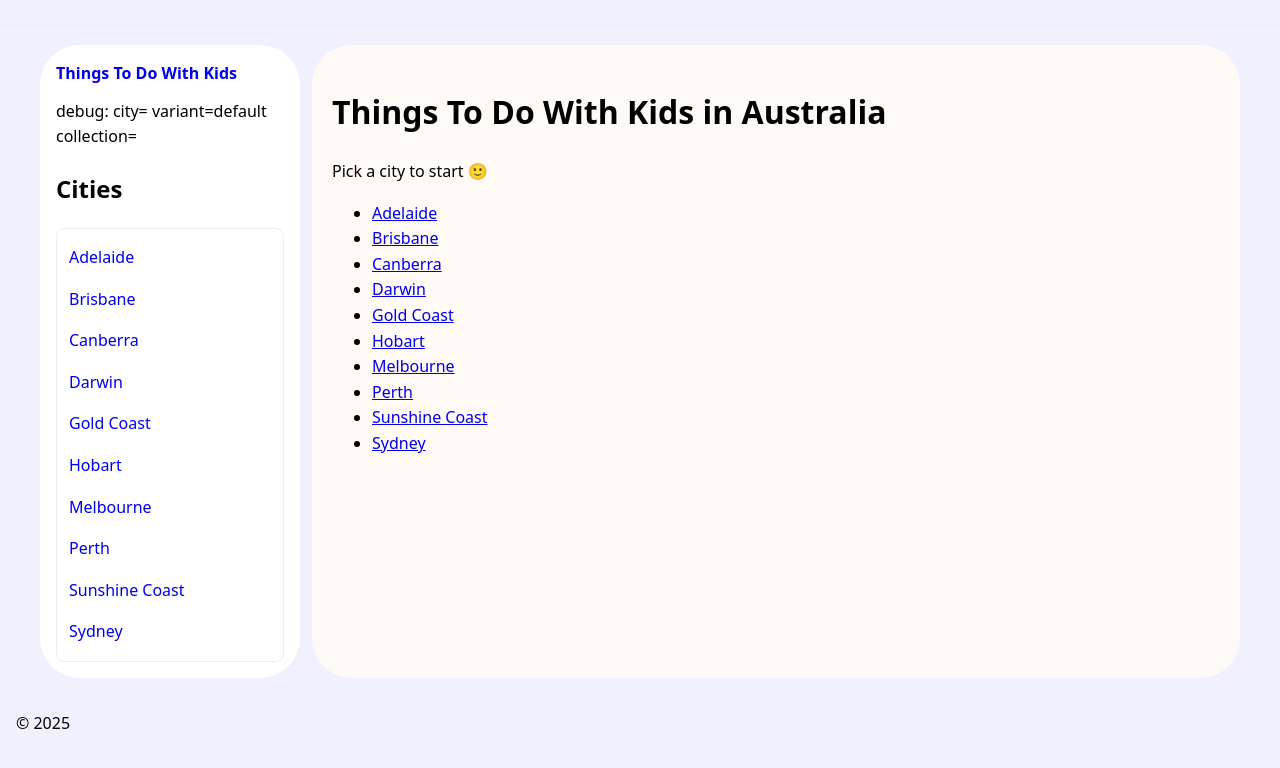
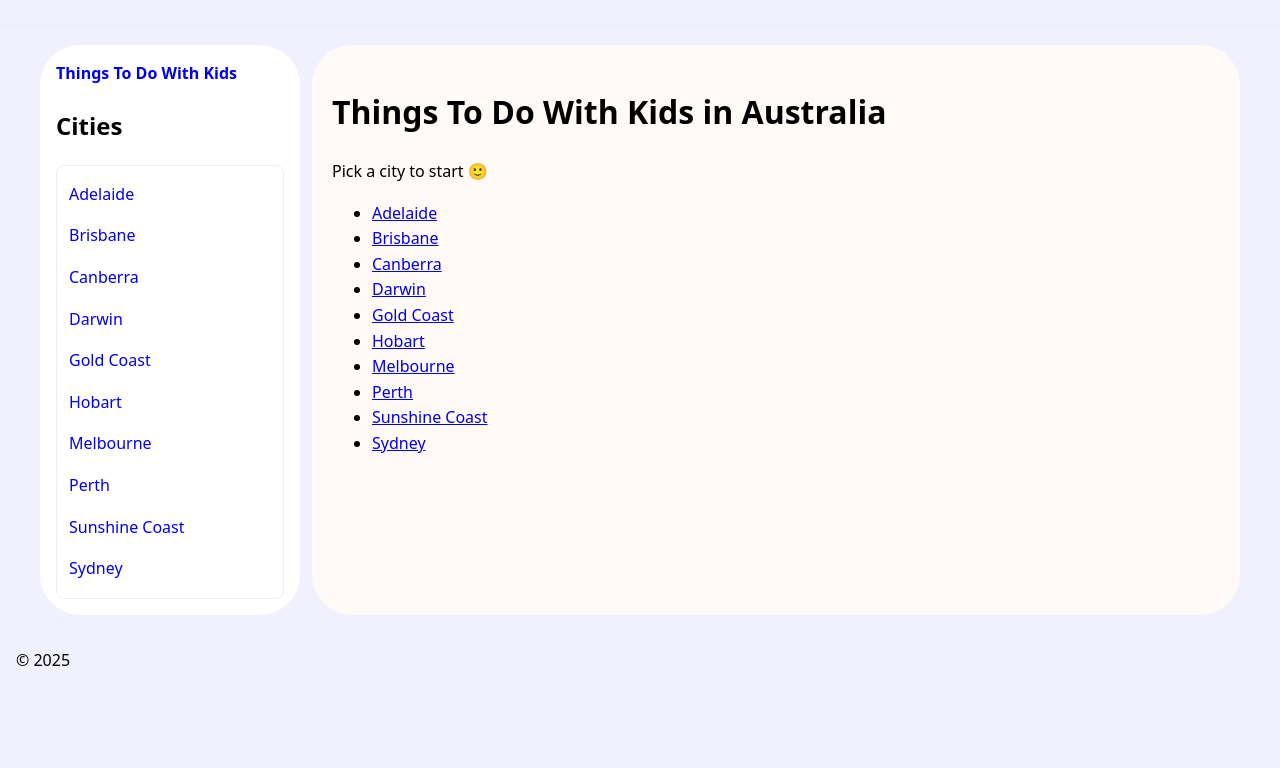
Before and after one commit to nerdflu/ttdwk, a Jekyll site: the page built from index.md, in a window 1280 px wide. Shown: the top 768 px of the page. Built offline with Jekyll 4.4.1, drawn with Linux system fonts in a browser that asks for light colours.

Commit message:
chore(sidebar): remove temporary debug markers

```diff
--- a/_includes/sidebar.html
+++ b/_includes/sidebar.html
@@ -15,10 +15,8 @@
 {% endunless %}
 {% assign resolved_city_slug = current_city.slug | default: city_slug %}
 {% assign categories = site.data.categories %}
-<aside class="sidebar sidebar--{{ sidebar_variant }}" id="sidebar" aria-label="Sidebar" data-city="{{ resolved_city_slug }}" data-variant="{{ sidebar_variant }}" data-collection="{{ page.collection }}">
-  <!-- debug: page.collection={{ page.collection }} page.url={{ page.url }} include.city_slug={{ include.city_slug }} current_city.slug={{ current_city.slug }} resolved_city_slug={{ resolved_city_slug }} -->
+<aside class="sidebar sidebar--{{ sidebar_variant }}" id="sidebar" aria-label="Sidebar">
   <a class="brand side-brand" href="/">Things To Do With Kids</a>
-  <div class="sidebar-debug">debug: city={{ resolved_city_slug }} variant={{ sidebar_variant }} collection={{ page.collection }}</div>
   {% if resolved_city_slug != '' %}
     {% assign city_activities = site.activities | where: 'city', resolved_city_slug %}
     {% assign city_categories = city_activities | map: 'categories' | join: ',' %}
```
